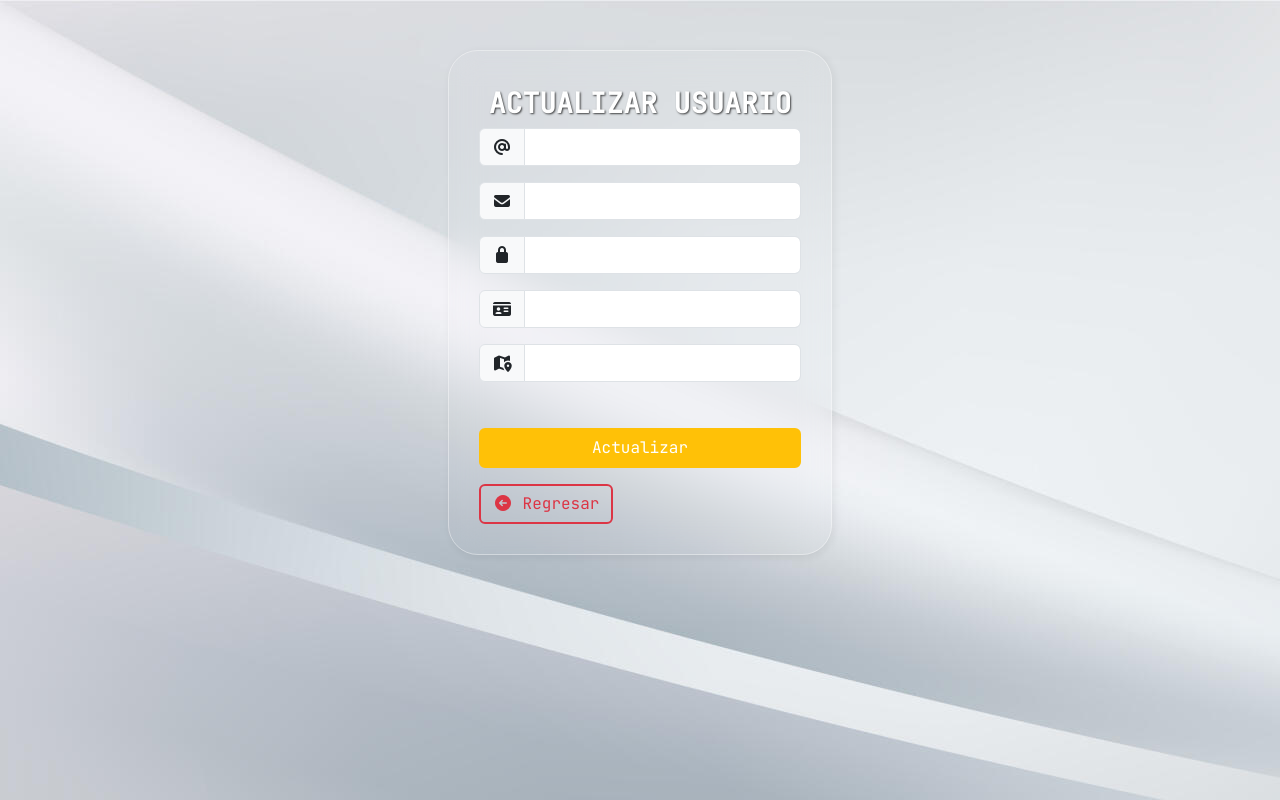
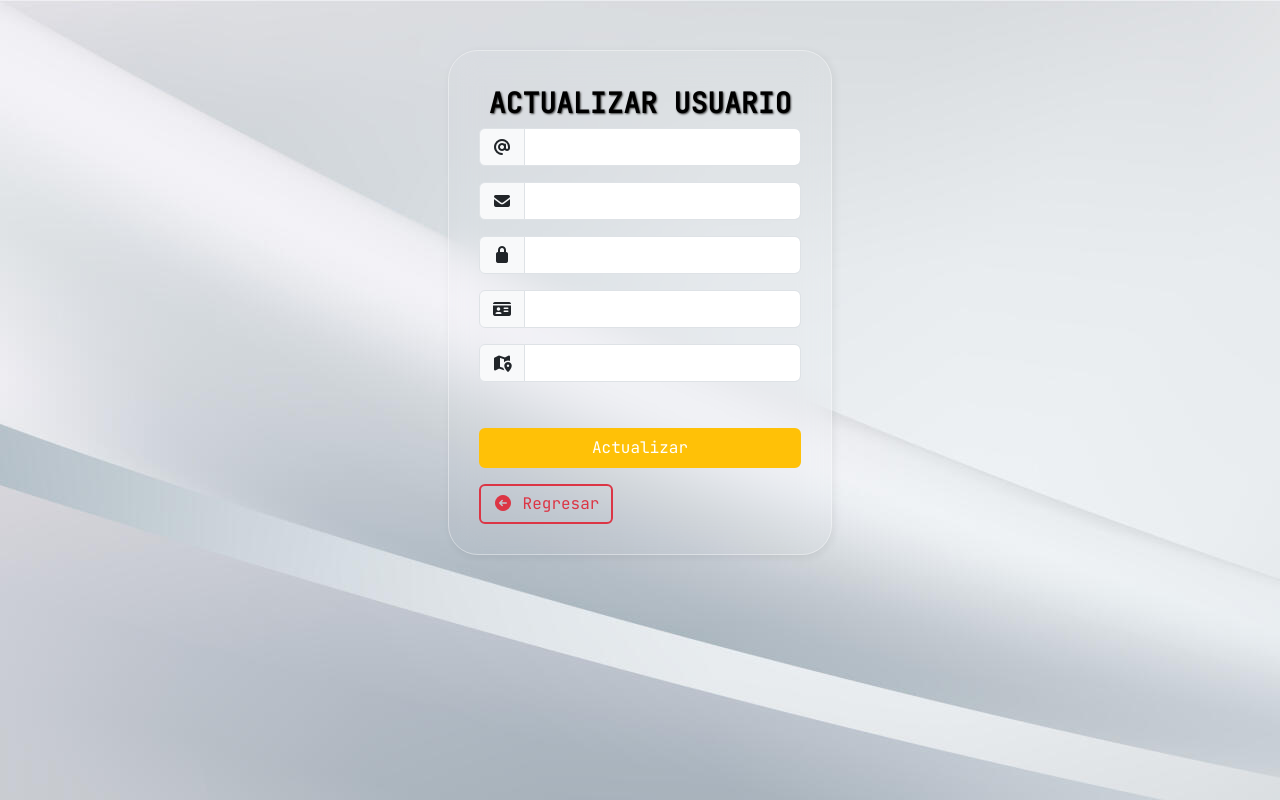
Before and after one commit to alps2005/SE2FP, a React (Create React App) app in the folder client/: page /updateUser/1 in a window 1280 px wide. Built offline with nearby package versions, Linux system fonts and the light colour scheme; no server answers.

Commit message:
style update, button displaying wrong color fixed

```diff
--- a/client/src/updateUser/updateUser.css
+++ b/client/src/updateUser/updateUser.css
@@ -36,7 +36,7 @@
   margin-top: 5px;
   text-align: center;
   font-weight: bold;
-  color: rgb(255, 255, 255);
+  color: rgb(0, 0, 0);
   text-transform: uppercase;
   text-shadow: 1px 1px 2px rgba(0, 0, 0, 0.7);
 }
```
